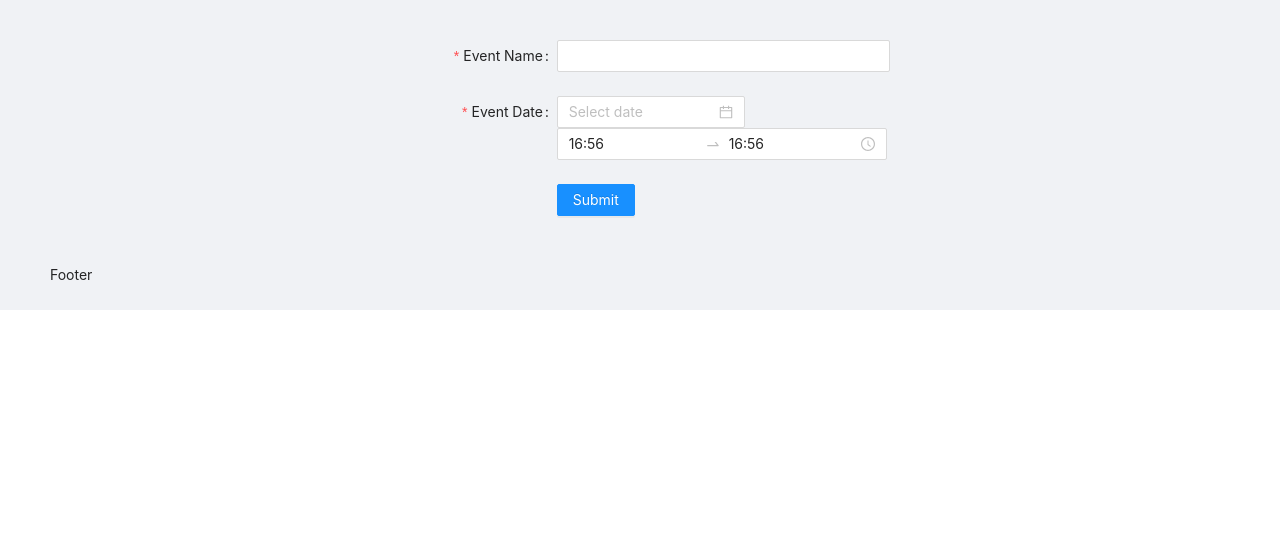
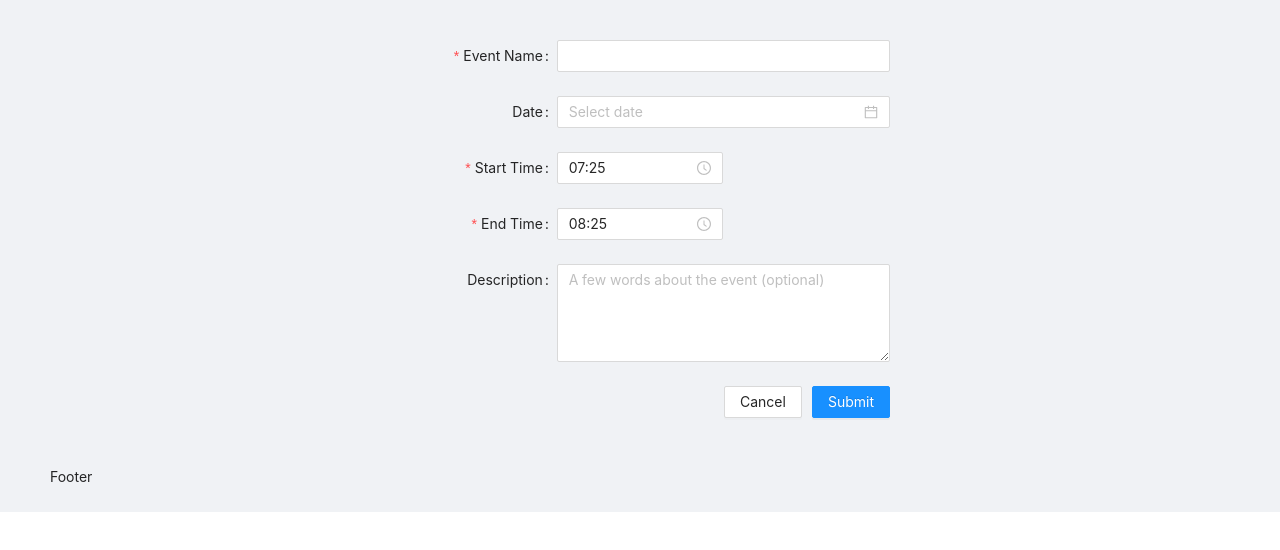
Before and after one commit to movsar/reactive-calendar, a React (Create React App) app: page / in a window 1280 px wide. Shown: the top 550 px of the page. Built offline with nearby package versions, Linux system fonts and the light colour scheme.

Commit message:
event addition form components

```diff
--- a/src/App.js
+++ b/src/App.js
@@ -1,9 +1,10 @@
 import logo from './logo.svg';
 import './App.css';
 import 'antd/dist/antd.css';
-import { Layout, Form, DatePicker, Checkbox, Button, Input } from 'antd';
+import { Layout, Form, DatePicker, Button, Input } from 'antd';
 import moment from 'moment';
 
+const { TextArea } = Input;
 const { RangePicker } = DatePicker;
 const { Header, Footer, Sider, Content } = Layout;
 
@@ -38,7 +39,7 @@ function App() {
 
             <Form.Item
               label="Event Name"
-              name="eventName"
+              name="name"
               rules={[
                 {
                   required: true,
@@ -50,28 +51,60 @@ function App() {
             </Form.Item>
 
             <Form.Item
-              label="Event Date"
-              name="eventDate"
+              label="Date"
+              name="date"
+
+            >
+              <DatePicker style={{ width: '100%' }} />
+            </Form.Item>
+
+            <Form.Item
+              label="Start Time"
+              name="startTime"
               rules={[
                 {
                   required: true,
-                  message: 'Please input the date!',
+                  message: 'Please select the start time!',
                 },
               ]}
             >
-              <DatePicker inputReadOnly />
 
-              <RangePicker
+              <DatePicker
                 picker='time'
-                showTime={{
-                  defaultValue: [moment(Date.now(), 'HH:mm'), moment(Date.now(), 'HH:mm')],
-                }}
                 format="HH:mm"
+                placeholder='Start time'
+                style={{ width: '50%' }}
+                defaultValue={moment()}
               />
 
             </Form.Item>
 
+            <Form.Item
+              label="End Time"
+              name="endTime"
+              rules={[
+                {
+                  required: true,
+                  message: 'Please select the start time!',
+                },
+              ]}
+            >
+              <DatePicker
+                picker='time'
+                format="HH:mm"
+                placeholder='End time'
+                style={{ width: '50%' }}
+                defaultValue={moment().add(1, 'hour')}
+              />
 
+            </Form.Item>
+
+            <Form.Item
+              label="Description"
+              name="description"
+            >
+              <TextArea rows={4} placeholder="A few words about the event (optional)" maxLength={6} />
+            </Form.Item>
 
             <Form.Item
               wrapperCol={{
@@ -79,9 +112,16 @@ function App() {
                 span: 16,
               }}
             >
-              <Button type="primary" htmlType="submit">
-                Submit
-              </Button>
+              <div
+                style={{ float: 'right' }}>
+                <Button>
+                  Cancel
+                </Button>
+
+                <Button type="primary" htmlType="submit" style={{ marginLeft: '10px' }}>
+                  Submit
+                </Button>
+              </div>
             </Form.Item>
           </Form>
         </Content>
```
